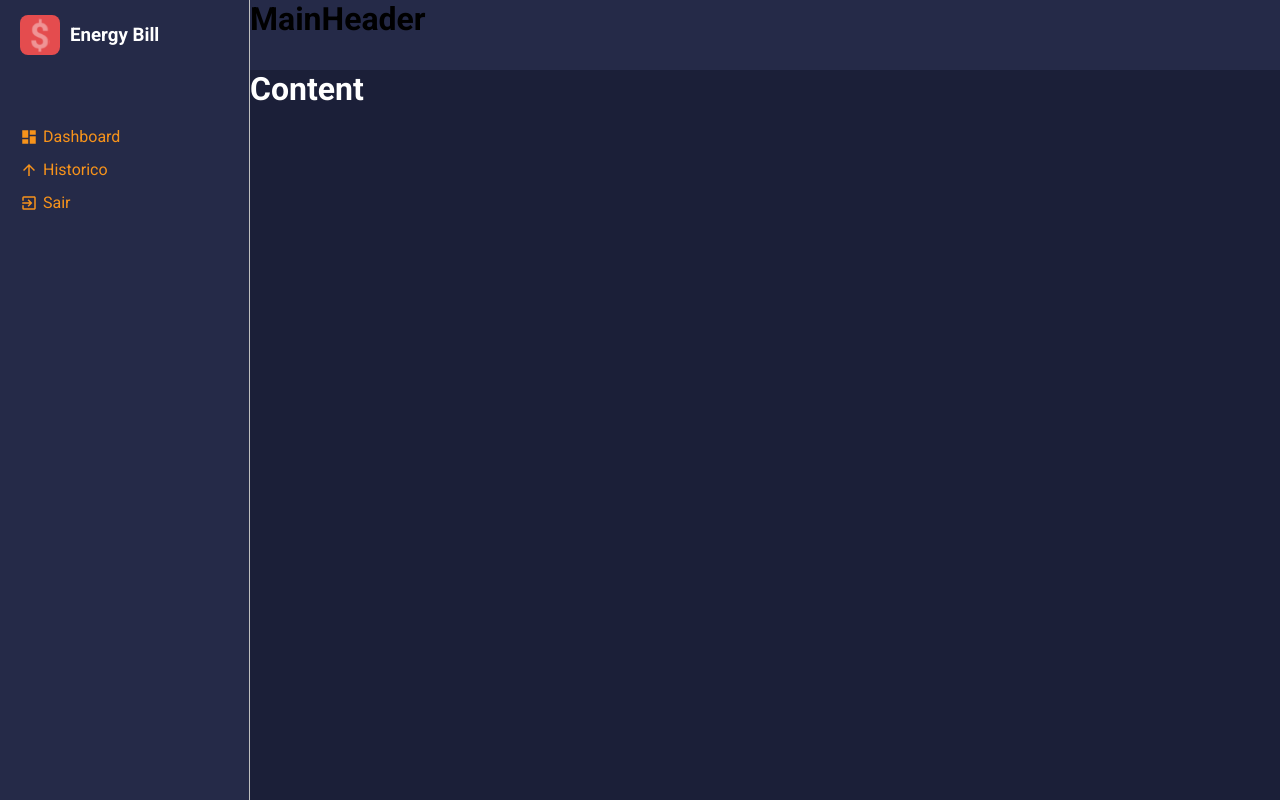
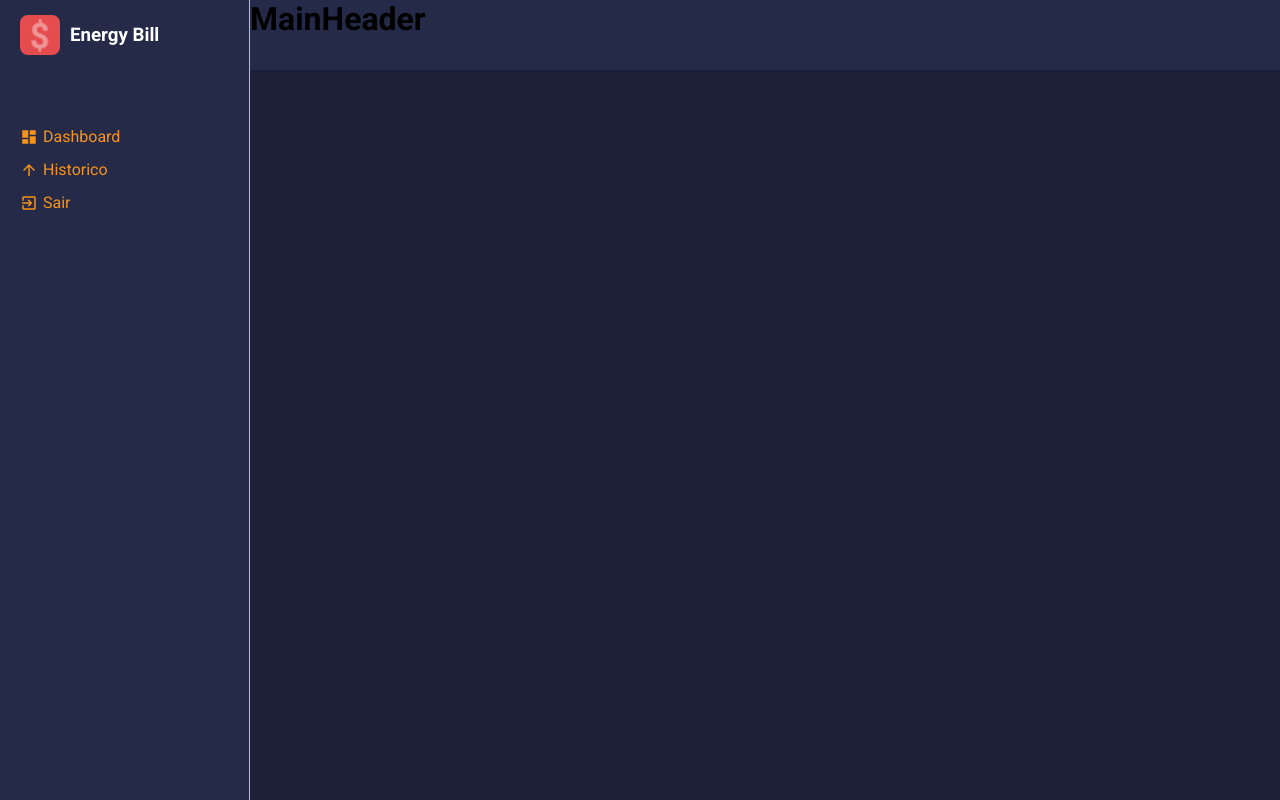
Before and after one commit to BioJJ/energy-bill-reader-front, a React (Vite) app: page / in a window 1280 px wide. Built offline with nearby package versions, Linux system fonts and the light colour scheme.

Commit message:
feat: ✨ implementing content and contentHeader

```diff
--- a/src/components/Content/index.tsx
+++ b/src/components/Content/index.tsx
@@ -1,12 +1,7 @@
 import React from 'react'
+
 import { Container } from './style'
 
-const Content: React.FC = () => {
-	return (
-		<Container>
-			<h1> Content</h1>
-		</Container>
-	)
-}
+const Content: React.FC = ({ children }) => <Container>{children}</Container>
 
 export default Content
--- a/src/components/Content/style.ts
+++ b/src/components/Content/style.ts
@@ -4,4 +4,22 @@ export const Container = styled.div`
 	grid-area: CT;
 	color: ${(props) => props.theme.colors.white};
 	background-color: ${(props) => props.theme.colors.primary};
+
+	padding: 25px;
+
+	height: calc(100vh - 70px);
+	overflow-y: scroll;
+
+	::-webkit-scrollbar {
+		width: 10px;
+	}
+
+	::-webkit-scrollbar-thumb {
+		background-color: ${(props) => props.theme.colors.secondary};
+		border-radius: 10px;
+	}
+
+	::-webkit-scrollbar-track {
+		background-color: ${(props) => props.theme.colors.tertiary};
+	}
 `
```
Also changed, not shown: src/components/ContentHeader/index.tsx (added, +24 -0 lines), src/components/ContentHeader/style.ts (added, +56 -0 lines).
